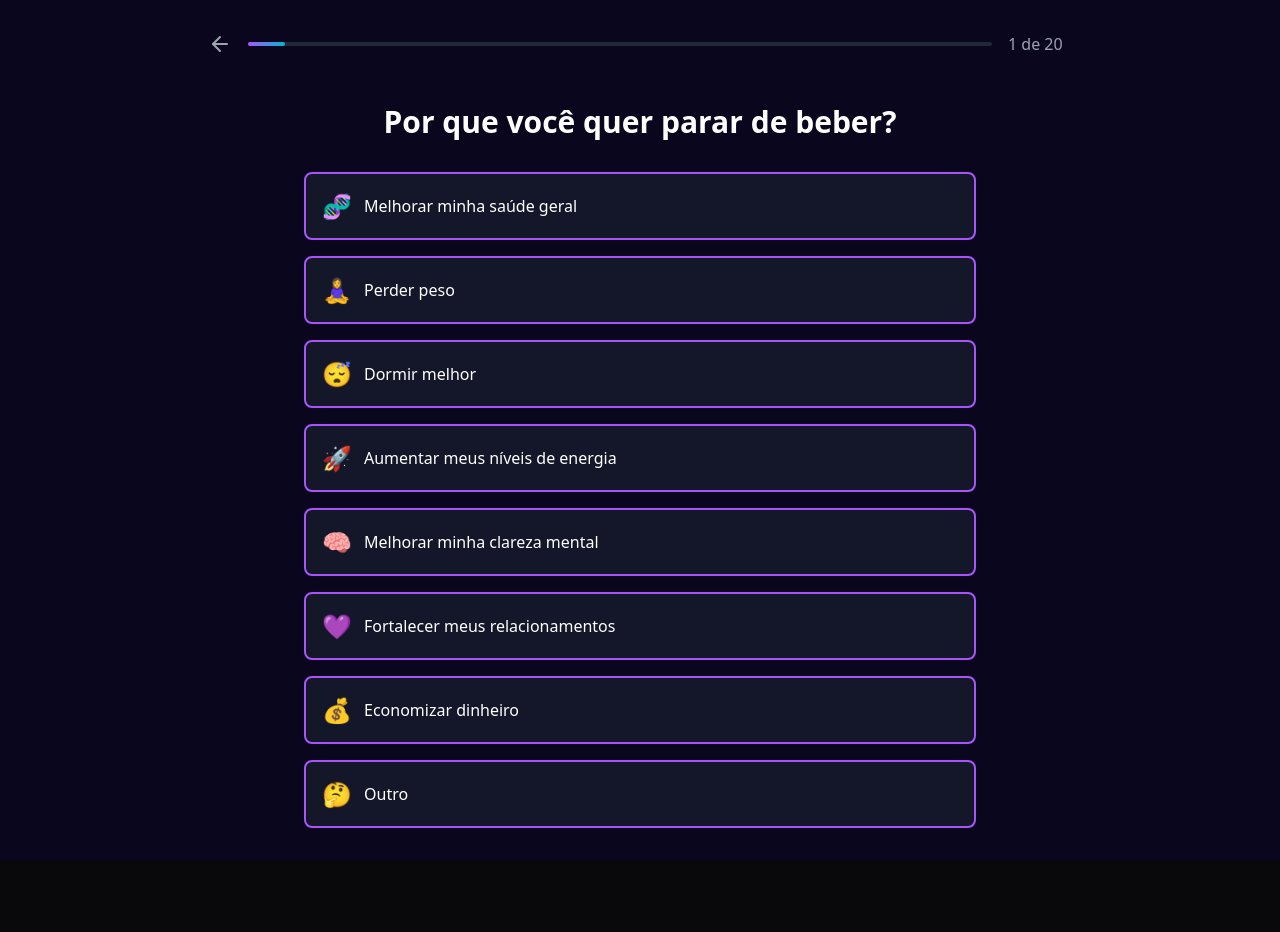
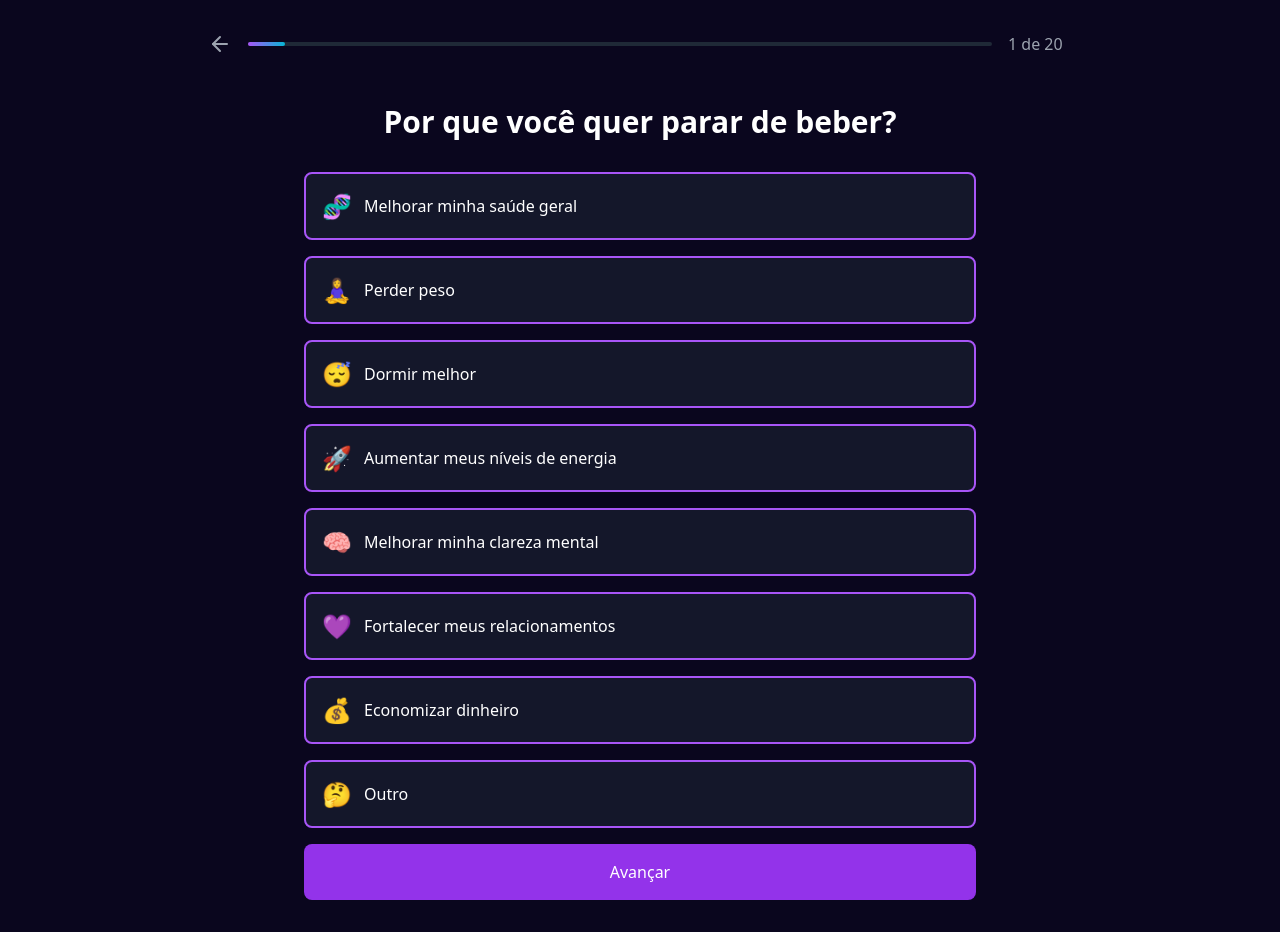
Before and after one commit to pablodevv/kure-sem-alcool, a React (Vite) app: page /quiz in a window 1280 px wide. Before the commit the page ends 860 px from the top, so only its background shows below. Built offline with nearby package versions, Linux system fonts and the light colour scheme.

Commit message:
Update Quiz.tsx

```diff
--- a/src/pages/Quiz.tsx
+++ b/src/pages/Quiz.tsx
@@ -490,12 +490,7 @@ export default function Quiz() {
  const handleSingleSelect = (id: string, value: string) => {
     setAnswers({ ...answers, [id]: value });
     console.log(`Resposta única para ${id}:`, value);
-    // MANTENHA A SUA LÓGICA DE AVANÇAR AQUI:
-    if (currentQuestion < questions.length - 1) {
-      setCurrentQuestion(prev => prev + 1);
-    } else {
-      setProcessingAnswers(true);
-    }
+    // A LÓGICA DE AVANÇAR PARA PERGUNTAS ÚNICAS AGORA ESTÁ NO BOTÃO "Avançar"
   };
 
   const handleMultipleSelect = (id: string, value: string, isSelected: boolean) => {
@@ -506,6 +501,8 @@ export default function Quiz() {
       setAnswers({ ...answers, [id]: currentAnswers.filter(item => item !== value) });
     }
     console.log(`Respostas múltiplas para ${id}:`, answers[id]);
+    // PARA MÚLTIPLA ESCOLHA, VOCÊ PODE AVANÇAR AUTOMATICAMENTE OU TER UM BOTÃO SEPARADO
+    // POR ENQUANTO, VAMOS DEIXAR SEM AVANÇO AUTOMÁTICO PARA VOCÊ CONTROLAR
   };
 
   const {
@@ -640,6 +637,8 @@ const SKIP_EMAIL_SCREEN = true;
                   errorMessage={currentQ.errorMessage}
                   validateFn={currentQ.id === 'target_weight' ? (value: number) => value < currentWeight : undefined}
                 />
+
+
               ) : (
             <motion.div
               key={currentQ.id}
@@ -665,10 +664,10 @@ const SKIP_EMAIL_SCREEN = true;
                     label={option.label}
                     emoji={option.emoji}
                     subtitle={option.subtitle}
-              value={option.value} // IMPORTANTE: Passe o 'value' da opção
-              isMultipleChoice={currentQ.multipleChoice || false} // IMPORTANTE: Passe se a pergunta é de múltipla escolha
-              onSelect={(value) => handleSingleSelect(currentQ.id, value)} // IMPORTANTE: Passe a função para seleção única
-              onMultipleSelect={(value, isSelected) => handleMultipleSelect(currentQ.id, value, isSelected)} // IMPORTANTE: Passe a função para múltipla escolha
+                    value={option.value}
+                    isMultipleChoice={currentQ.multipleChoice || false}
+                    onSelect={(value) => handleSingleSelect(currentQ.id, value)}
+                    onMultipleSelect={(value, isSelected) => handleMultipleSelect(currentQ.id, value, isSelected)}
                     isSelected={
                       currentQ.multipleChoice
                         ? (answers[currentQ.id] as string[])?.includes(option.value)
@@ -676,6 +675,42 @@ const SKIP_EMAIL_SCREEN = true;
                     }
                   />
                 ))}
+                {currentQ.multipleChoice && currentQ.options && (
+                  <motion.button
+                    onClick={() => {
+                      if ((answers[currentQ.id] as string[])?.length > 0) {
+                        if (currentQuestion < questions.length - 1) {
+                          setCurrentQuestion(prev => prev + 1);
+                        } else {
+                          setProcessingAnswers(true);
+                        }
+                      } else {
+                        console.log("Por favor, selecione ao menos uma opção.");
+                      }
+                    }}
+                    className="w-full p-4 rounded-lg bg-purple-600 text-white hover:bg-purple-700 transition-colors"
+                  >
+                    Avançar
+                  </motion.button>
+                )}
+                {!currentQ.multipleChoice && currentQ.options && (
+                  <motion.button
+                    onClick={() => {
+                      if (answers[currentQ.id]) {
+                        if (currentQuestion < questions.length - 1) {
+                          setCurrentQuestion(prev => prev + 1);
+                        } else {
+                          setProcessingAnswers(true);
+                        }
+                      } else {
+                        console.log("Por favor, selecione uma opção.");
+                      }
+                    }}
+                    className="w-full p-4 rounded-lg bg-purple-600 text-white hover:bg-purple-700 transition-colors"
+                  >
+                    Avançar
+                  </motion.button>
+                )}
               </div>
             </motion.div>
           )}
```
Lines whose indentation alone changed are shown as unchanged.
